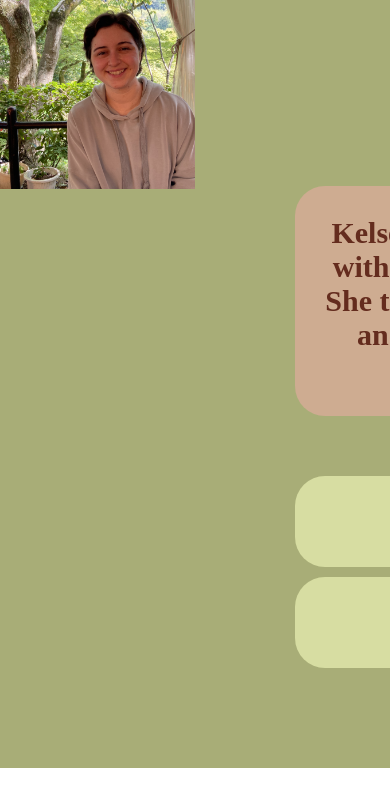
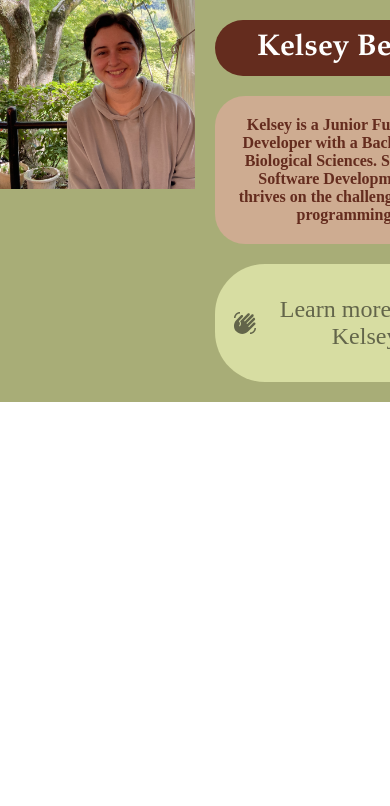
Before and after one commit to bobabun21/bobabun21.github.io, a React (Create React App) app: page / in a window 390 px wide. Shown: the top 806 px of the page. Built offline with nearby package versions, Linux system fonts and the light colour scheme.

Commit message:
added web responsiveness

```diff
--- a/src/App.css
+++ b/src/App.css
@@ -1,38 +1,23 @@
+/* Keyframes for animations */
 @keyframes wave {
-  0% {
-    transform: rotate(0deg);
-  }
-  25% {
-    transform: rotate(20deg);
-  }
-  50% {
-    transform: rotate(-20deg);
-  }
-  75% {
-    transform: rotate(20deg);
-  }
-  100% {
-    transform: rotate(0deg);
-  }
+  0% { transform: rotate(0deg); }
+  25% { transform: rotate(20deg); }
+  50% { transform: rotate(-20deg); }
+  75% { transform: rotate(20deg); }
+  100% { transform: rotate(0deg); }
 }
 
 @keyframes pulsate {
-  0% {
-    transform: scale(1);
-  }
-  50% {
-    transform: scale(1.2);
-  }
-  100% {
-    transform: scale(1);
-  }
+  0% { transform: scale(1); }
+  50% { transform: scale(1.2); }
+  100% { transform: scale(1); }
 }
 
+/* General styles */
 h1, h2 {
   border-radius: 30px;
-  padding: 2%;
-  margin: 0 auto; /* Center the element */
-  width: 50%;
+  padding: 10px;
+  margin: 0 auto;
 }
 
 .App {
@@ -41,17 +26,19 @@ h1, h2 {
 
 .about-me-container {
   display: grid;
-  grid-template-rows: auto auto auto; /* Two rows: one for header, one for icons */
-  grid-template-columns: 1fr; /* Single column to span the full width */
+  grid-template-rows: auto auto auto;
+  grid-template-columns: 1fr;
   width: 100%;
   height: 100%;
   justify-content: space-evenly;
-  align-items: center; /* Center align items in the grid */
-  gap: 20px;
+  align-items: center;
+  gap: 50px;
   padding: 50px;
 }
 
-.button-highlight {
+/* Buttons */
+.button-highlight,
+.button-wave {
   display: inline-flex;
   align-items: center;
   background-color: #d7dda2;
@@ -60,7 +47,7 @@ h1, h2 {
   padding: 10px 20px;
   border: none;
   cursor: pointer;
-  transition: border-color 1s ease, border-width 1s ease;
+  transition: border-color 0.1s ease, border-width 0.1s ease;
 }
 
 .button-highlight:hover,
@@ -70,25 +57,18 @@ h1, h2 {
   border-style: solid;
 }
 
-.button-wave {
-  background-color: #d7dda2;
-  border-radius: 30px;
-  padding: 10px 20px;
-  border: none;
-  cursor: pointer;
-  transition: border-color 0.1s ease, border-width 0.1s ease;
-}
-
 .button-highlight:hover .waving-hand-icon {
   animation: wave 2s infinite;
 }
 
+.button-highlight:hover .linkedIn-icon {
+  animation: pulsate 3s infinite;
+}
+
+/* Icon container */
 .icon-container {
-  display: grid;
-  grid-row: 3;
-  padding: 50px;
+  display: flex;
   gap: 10px;
-  padding-top: 5%;
 }
 
 .linkedIn-icon,
@@ -97,10 +77,7 @@ h1, h2 {
   padding: 10px;
 }
 
-.button-highlight:hover .linkedIn-icon {
-  animation: pulsate 3s infinite;
-}
-
+/* MUI overrides */
 .MuiTouchRipple-root {
   display: none !important;
 }
@@ -108,16 +85,19 @@ h1, h2 {
 .MuiButtonBase-root {
   display: inline-flex !important;
   background-color: #d7dda2 !important;
-  border-radius: 30px !important;
+  border-radius: 50px !important;
+  width: 50% !important;
 }
 
+/* Headers */
 .name-header {
   font-family: 'Palatino Linotype';
   grid-row: 1;
   grid-column: 1;
   text-align: center;
   font-size: 70px;
-  color: #642c1e;
+  color: white;
+  background-color: #642c1e;
   width: 800px;
 }
 
@@ -133,3 +113,106 @@ h1, h2 {
   border-radius: 30px;
   background-color: #ceac91;
 }
+
+/* Responsive Design */
+
+/* Laptop screens (max-width: 1600px) */
+@media (max-width: 1600px) {
+  .name-header {
+    font-size: 50px;
+    width: 600px;
+  }
+
+  .role-description {
+    font-size: 25px;
+    width: 75%;
+  }
+
+  .about-me-container {
+    padding: 40px;
+    gap: 40px;
+  }
+}
+
+/* Large Screens (max-width: 1200px) */
+@media (max-width: 1200px) {
+  .name-header {
+    font-size: 60px;
+    width: 700px;
+  }
+
+  .role-description {
+    font-size: 25px;
+    width: 70%;
+  }
+}
+
+/* Medium Screens (max-width: 992px) */
+@media (max-width: 992px) {
+  .name-header {
+    font-size: 50px;
+    width: 600px;
+  }
+
+  .role-description {
+    font-size: 20px;
+    width: 60%;
+  }
+
+  .about-me-container {
+    padding: 30px;
+    gap: 30px;
+  }
+}
+
+/* Small Screens (max-width: 768px) */
+@media (max-width: 768px) {
+  .name-header {
+    font-size: 40px;
+    width: 500px;
+  }
+
+  .role-description {
+    font-size: 18px;
+    width: 80%;
+  }
+
+  .button-highlight,
+  .button-wave {
+    padding: 8px 16px;
+    font-size: 14px;
+  }
+
+  .MuiButtonBase-root {
+    width: 70% !important;
+  }
+}
+
+/* Extra Small Screens (max-width: 576px) */
+@media (max-width: 576px) {
+  .name-header {
+    font-size: 30px;
+    width: 100%;
+  }
+
+  .role-description {
+    font-size: 16px;
+    width: 100%;
+    padding: 20px;
+  }
+
+  .about-me-container {
+    padding: 20px;
+    gap: 20px;
+  }
+
+  .button-highlight,
+  .button-wave {
+    padding: 6px 12px;
+    font-size: 12px;
+  }
+
+  .MuiButtonBase-root {
+    width: 90% !important;
+  }
+}
```
